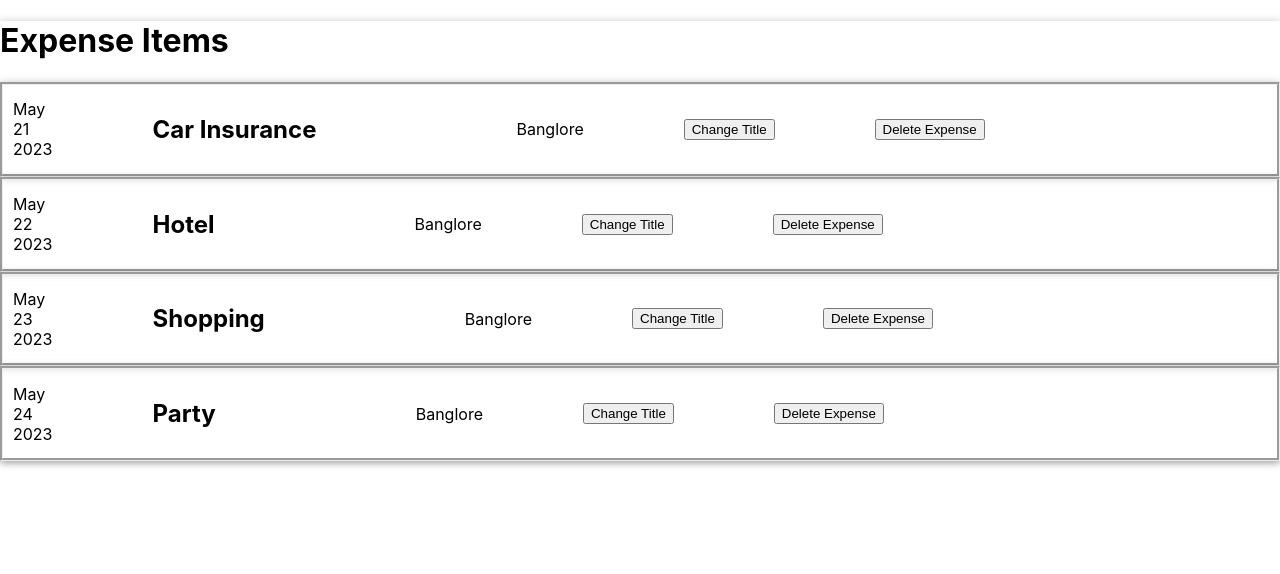
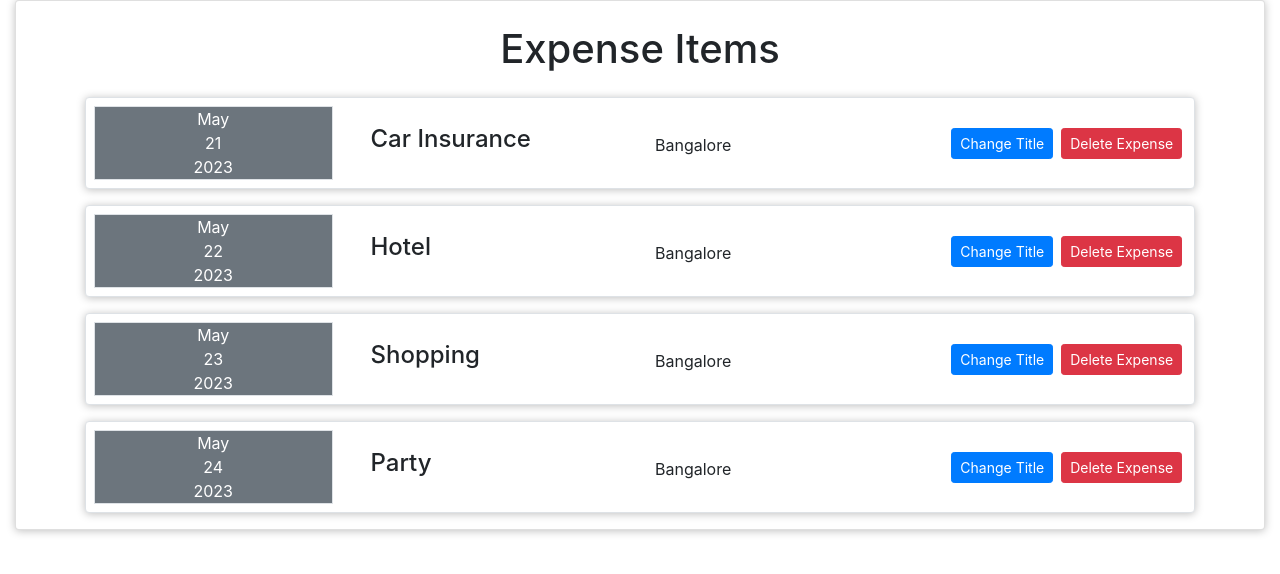
Before and after one commit to NirmalViswajith/expense-tracker, a React (Create React App) app in the folder expense-tracker/: page / in a window 1280 px wide. Shown: the top 574 px of the page. Built offline with nearby package versions, Linux system fonts and the light colour scheme.

Commit message:
Added Bootstrap

```diff
--- a/expense-tracker/package.json
+++ b/expense-tracker/package.json
@@ -6,7 +6,9 @@
     "@testing-library/jest-dom": "^5.16.5",
     "@testing-library/react": "^13.4.0",
     "@testing-library/user-event": "^13.5.0",
+    "bootstrap": "^4.6.0",
     "react": "^18.2.0",
+    "react-bootstrap": "^2.8.0",
     "react-dom": "^18.2.0",
     "react-scripts": "5.0.1",
     "web-vitals": "^2.1.4"
@@ -34,5 +36,8 @@
       "last 1 firefox version",
       "last 1 safari version"
     ]
+  },
+  "devDependencies": {
+    "tailwindcss": "^3.3.2"
   }
 }
--- a/expense-tracker/src/App.js
+++ b/expense-tracker/src/App.js
@@ -1,45 +1,55 @@
+import React from "react";
 import Expenses from "./components/Expenses/Expenses";
 import Card from "./components/UI/Card";
+import Row from "react-bootstrap/Row";
+import Container from "react-bootstrap/Container";
+import "bootstrap/dist/css/bootstrap.min.css";
 
 function App() {
   const expenses = [
     {
       date: new Date(2023, 4, 21),
       title: "Car Insurance",
-      price: "1000",
-      location: "Banglore"
+      amount: "1000",
+      location: "Bangalore",
     },
     {
       date: new Date(2023, 4, 22),
       title: "Hotel",
-      price: "870",
-      location: "Banglore"
+      amount: "870",
+      location: "Bangalore",
     },
     {
       date: new Date(2023, 4, 23),
       title: "Shopping",
-      price: "10000",
-      location: "Banglore"
+      amount: "10000",
+      location: "Bangalore",
     },
     {
       date: new Date(2023, 4, 24),
       title: "Party",
-      price: "10000",
-      location: "Banglore"
-    }
-  ]
+      amount: "10000",
+      location: "Bangalore",
+    },
+  ];
+
   return (
+    <Container fluid>
       <Card className="App">
-      <h1>Expense Items</h1>
-      {expenses.map((expense) => (
-        <Expenses
+        <h1 className="text-center my-4">Expense Items</h1>
+        {expenses.map((expense, index) => (
+          <Row key={index} className="mb-3">
+            <Expenses className='border p-3'
               date={expense.date}
               title={expense.title}
-          price={expense.price}
+              amount={expense.amount}
               location={expense.location}
+              id={`expense-${index}`}
             />
+          </Row>
         ))}
       </Card>
+    </Container>
   );
 }
 
--- a/expense-tracker/src/components/Expenses/ExpenseDate.js
+++ b/expense-tracker/src/components/Expenses/ExpenseDate.js
@@ -1,10 +1,12 @@
+
+
 const ExpenseDate = (props) => {
   const month = props.date.toLocaleString("en-IN", { month: "long" });
   const day = props.date.toLocaleString("en-IN", { day: "2-digit" });
   const year = props.date.getFullYear();
 
   return (
-    <div>
+    <div className="border p2 mx-2 my-2 text-center text-white bg-secondary">
       <div>{month}</div>
       <div>{day}</div>
       <div>{year}</div>
--- a/expense-tracker/src/components/Expenses/ExpenseDetails.js
+++ b/expense-tracker/src/components/Expenses/ExpenseDetails.js
@@ -4,7 +4,7 @@ const ExpenseDetails = (props) => {
   const amount = props.price;
   return (
     <>
-      <h2>{title}</h2>
+      <h4>{title}</h4>
       <div>{amount}</div>
       <div>{location}</div>
     </>
--- a/expense-tracker/src/components/Expenses/Expenses.js
+++ b/expense-tracker/src/components/Expenses/Expenses.js
@@ -1,25 +1,58 @@
-import "./Expenses.css";
 import ExpenseDate from "./ExpenseDate";
 import ExpenseDetails from "./ExpenseDetails";
 import Card from "../UI/Card";
+import Row from "react-bootstrap/Row";
+import Container from "react-bootstrap/Container";
+import Col from "react-bootstrap/Col";
+import Button from "react-bootstrap/Button";
 
 function Expenses(props) {
   const changeTitle = () => {
-    console.log('Clicked!!!')
-  }
+    console.log("Clicked!!!");
+  };
+
   const delEvent = () => {
     const expenseItem = document.getElementById(props.id);
     if (expenseItem) {
       expenseItem.remove();
     }
-  }
+  };
+
   return (
-    <Card className="expenseItem">
-      <ExpenseDate date={props.date} />
-      <ExpenseDetails title={props.title} amount={props.amount} location={props.location} />
-      <button onClick={changeTitle}>Change Title</button>
-      <button onClick={delEvent}>Delete Expense</button>
-    </Card>
+    <Container>
+      <Card className="expenseItem border">
+        <Row className="align-items-center">
+          <Col xs={4} md={3}>
+            <ExpenseDate date={props.date} />
+          </Col>
+          <Col xs={6} md={6}>
+            <Row>
+              <Col>
+                <ExpenseDetails title={props.title} />
+              </Col>
+              <Col>
+                <ExpenseDetails location={props.location} />
+              </Col>
+            </Row>
+          </Col>
+          <Col xs={2} md={3} className="text-center">
+            <div className="d-flex justify-content-center">
+              <Button
+                variant="primary"
+                size="sm"
+                className="mr-2"
+                onClick={changeTitle}
+              >
+                Change Title
+              </Button>
+              <Button variant="danger" size="sm" onClick={delEvent}>
+                Delete Expense
+              </Button>
+            </div>
+          </Col>
+        </Row>
+      </Card>
+    </Container>
   );
 }
 
```
Also changed, not shown: 1 other file (tests, documents, lock files or other folders). Lines whose indentation alone changed are shown as unchanged.
